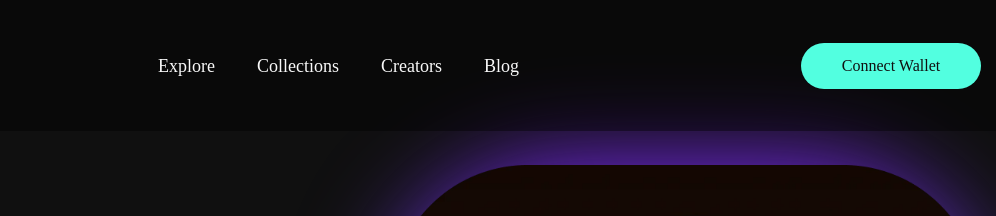
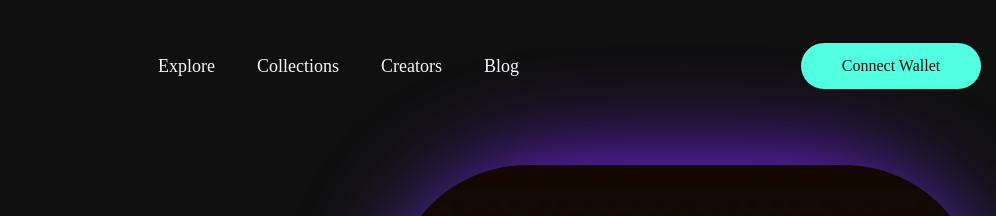
Before and after one commit to Jagger899/NFT-Marketplace, a plain HTML site: page index.html in a window 1280 px wide. Shown: the top 216 px of the page, 284-1280 px from the left. Drawn offline with nearby package versions, Linux system fonts and the light colour scheme; a web font is replaced by a local one.

Commit message:
bg header was fixed

```diff
--- a/js/main.js
+++ b/js/main.js
@@ -21,6 +21,16 @@ const topsUsers = document.querySelectorAll('.tops__users');
 // })
 
 // console.log(slides.length)
+window.addEventListener('scroll', function () {
+  const scrollPosition = window.scrollY;
+
+  if (scrollPosition > 0) {
+    header.classList.add('header_fixed');
+  } else {
+    header.classList.remove('header_fixed');
+  }
+
+});
 
 mobileMenu.addEventListener('click', function (event) {
   event.preventDefault();
--- a/sass/blocks/header.scss
+++ b/sass/blocks/header.scss
@@ -5,12 +5,15 @@
   right: 0;
   left: 0;
   z-index: 7;
-  background-color: rgba(0,0,0,0.4);
+  // background-color: rgba(0,0,0,0.4);
   width: 100%;
   transition: background-color 300ms linear;
 
   &_active {
     background-color: #000;
+  }
+  &_fixed {
+    background-color: rgba(0, 0, 0, 0.4);
   }
 
   @include on375 {
```
Also changed, not shown: css/main.css, 2 other files.
